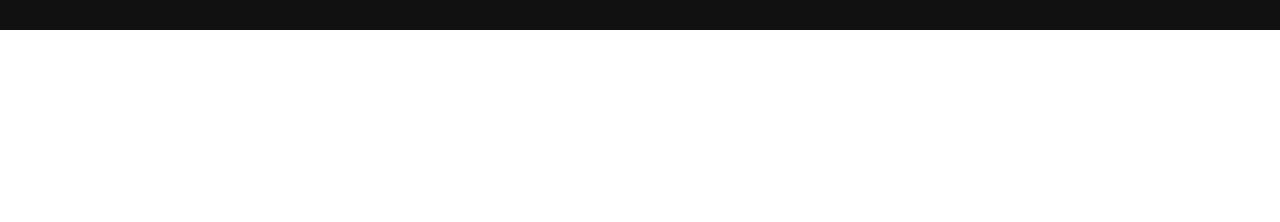
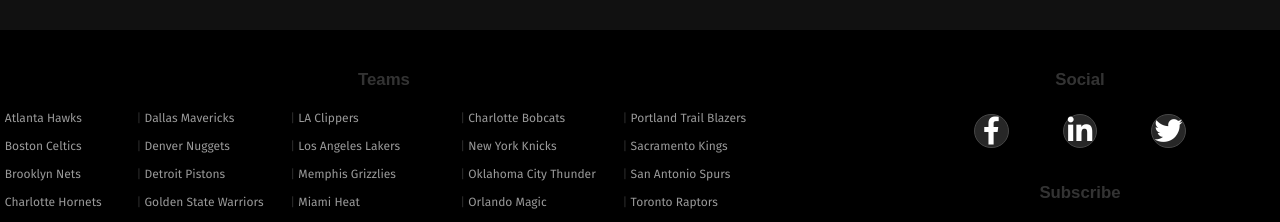
Before and after one commit to briffraff/NBA-Players-Cards, a React (Vite) app: page / in a window 1280 px wide. Shown: the part 695-917 px from the top of the page. Before the commit the page ends 800 px from the top, so only its background shows below. Built offline with nearby package versions, Linux system fonts and the light colour scheme; no server answers; the database is empty; a web font is replaced by a local one.

Commit message:
add footer; add css; export thumbnail to component; pass props; (#11)

```diff
--- a/public/assets/css/App.css
+++ b/public/assets/css/App.css
@@ -431,4 +431,149 @@
   left: 0;
   right: 0;
   bottom: 0;
+}
+
+.site-footer {
+  grid-area: logoto-footer;
+  display: flex;
+  justify-content: space-between;
+  align-items: center;
+  width: auto;
+  height: auto;
+  font-size: 12px;
+  background-color: black;
+  color: white;
+}
+.site-footer .site-wrapper {
+  display: flex;
+  justify-content: space-between;
+  margin-top: 40px;
+  margin-bottom: 60px;
+  width: 100%;
+  height: auto;
+}
+
+.teams {
+  display: flex;
+  justify-content: space-evenly;
+  margin-left: -25px;
+}
+.teams .teams-group {
+  display: flex;
+  flex-direction: column;
+}
+.teams .teams-group a {
+  padding-top: 5px;
+  color: white;
+  opacity: 0.6;
+  padding: 0 5px;
+  margin-top: 10px;
+}
+.teams .teams-group a:before {
+  content: "| ";
+  opacity: 0.3;
+}
+.teams .teams-group a:hover {
+  opacity: 1;
+  color: white;
+  background-color: #aa0b2d;
+  border-radius: 5px;
+}
+
+.footer-label {
+  text-align: center;
+  font-size: 12px;
+  opacity: 0.2;
+}
+
+.footer-teams {
+  width: 60%;
+  display: flex;
+  justify-content: space-evenly;
+  flex-direction: column;
+}
+
+.footer-social-icons {
+  width: 100%;
+  display: block;
+  justify-content: space-between;
+  flex-direction: column;
+}
+.footer-social-icons .social-icons {
+  display: flex;
+  justify-content: space-evenly;
+  align-items: center;
+  margin-top: 15px;
+}
+
+.btn {
+  display: flex;
+  justify-content: center;
+  align-items: center;
+  width: 2.3rem;
+  height: 2.3rem;
+}
+
+.btn:hover {
+  background-color: #aa0b2d;
+}
+
+.btn-outline {
+  border: 0.125rem solid rgb(70, 70, 70);
+}
+
+.btn-social {
+  border-radius: 50%;
+  font-size: 2rem;
+  color: white;
+  background-color: rgb(39, 39, 39);
+}
+
+.footer-social-subscribe {
+  width: 25%;
+  margin-right: 40px;
+  display: flex;
+  flex-direction: column;
+}
+
+.footer-subscribe-form {
+  display: block;
+  margin-top: 35px;
+}
+.footer-subscribe-form .subscribe {
+  display: flex;
+  margin-left: 50px;
+  margin-right: 50px;
+}
+.footer-subscribe-form .subscribe input[type=email] {
+  height: 2em;
+  width: 100%;
+  margin-top: 15px;
+  border: 1px solid #bec1c5;
+  transition: all 0.4s;
+  background-color: rgb(39, 39, 39);
+  color: white;
+  padding-left: 15px;
+}
+.footer-subscribe-form .subscribe input[type=email]:focus {
+  border-color: #006bb7;
+}
+.footer-subscribe-form .subscribe input[type=submit] {
+  height: 2.15em;
+  width: auto;
+  margin: 0 0.3em;
+  padding: 0 0.3em;
+  margin-top: 15px;
+  transition: all 0.4s;
+  color: white;
+  border: 1px solid #d94364;
+  border-radius: 5px;
+  background-color: #d94364;
+}
+.footer-subscribe-form .subscribe input[type=submit]:focus {
+  border-color: #d94364;
+}
+.footer-subscribe-form .subscribe input[type=submit]:hover {
+  cursor: pointer;
+  background-color: #d94364;
 }/*# sourceMappingURL=App.css.map */
--- a/public/assets/css/App.scss
+++ b/public/assets/css/App.scss
@@ -8,3 +8,4 @@
 @import "../scss/Logout";
 @import "../scss/Teams";
 @import "../scss/TeamDetails";
+@import "../scss/Footer";
--- /dev/null
+++ b/public/assets/scss/_Footer.scss
@@ -0,0 +1,161 @@
+.site-footer {
+  grid-area: logoto-footer;
+
+  display: flex;
+  justify-content: space-between;
+  align-items: center;
+  width: auto;
+  height: auto;
+
+  font-size: 12px;
+  background-color: getColor(text-s);
+  color: getColor(text-p);
+
+  .site-wrapper {
+    display: flex;
+    justify-content: space-between;
+    margin-top: 40px;
+    margin-bottom: 60px;
+
+    width: 100%;
+    height: auto;
+  }
+}
+
+.teams {
+  display: flex;
+  justify-content: space-evenly;
+  margin-left: -25px;
+
+  .teams-group {
+    display: flex;
+    flex-direction: column;
+
+    a {
+      padding-top: 5px;
+      color: getColor(text-p);
+      opacity: 0.6;
+      padding: 0 5px;
+      margin-top: 10px;
+    }
+
+    a:before {
+      content: "| ";
+      opacity: 0.3;
+    }
+
+    a:hover {
+      opacity: 1;
+      color: getColor(text-p);
+      background-color: getColor(nba-s);
+      border-radius: 5px;
+    }
+  }
+}
+
+.footer-label {
+  text-align: center;
+  font-size: 12px;
+  opacity: 0.2;
+}
+
+.footer-teams {
+  width: 60%;
+  display: flex;
+  justify-content: space-evenly;
+  flex-direction: column;
+}
+
+.footer-social-icons {
+  width: 100%;
+  display: block;
+  justify-content: space-between;
+  flex-direction: column;
+  // background-color: greenyellow;
+
+  .social-icons {
+    display: flex;
+    justify-content: space-evenly;
+    align-items: center;
+    margin-top: 15px;
+  }
+}
+
+.btn {
+  display: flex;
+  justify-content: center;
+  align-items: center;
+
+  width: 2.3rem;
+  height: 2.3rem;
+}
+
+.btn:hover {
+  background-color: getColor(nba-s);
+}
+
+.btn-outline {
+  border: 0.125rem solid rgb(70, 70, 70);
+}
+
+.btn-social {
+  border-radius: 50%;
+  font-size: 2rem;
+  color: getColor(text-p);
+  background-color: rgb(39, 39, 39);
+}
+
+.footer-social-subscribe {
+  width: 25%;
+  margin-right: 40px;
+  display: flex;
+  flex-direction: column;
+}
+
+.footer-subscribe-form {
+  display: block;
+  margin-top: 35px;
+
+  .subscribe {
+    display: flex;
+    margin-left: 50px;
+    margin-right: 50px;
+
+    input[type="email"] {
+      height: 2em;
+      width: 100%;
+      margin-top: 15px;
+      border: 1px solid #bec1c5;
+      transition: all 0.4s;
+      background-color: rgb(39, 39, 39);
+      color: getColor(text-p);
+      padding-left: 15px;
+
+      &:focus {
+        border-color: getColor(nba-p);
+      }
+    }
+
+    input[type="submit"] {
+      height: 2.15em;
+      width: auto;
+      margin: 0 0.3em;
+      padding: 0 0.3em;
+      margin-top: 15px;
+      transition: all 0.4s;
+      color: getColor(text-p);
+      border: 1px solid getColor(logo-p);
+      border-radius: 5px;
+      background-color: getColor(logo-p);
+
+      &:focus {
+        border-color: getColor(logo-p);
+      }
+
+      &:hover {
+        cursor: pointer;
+        background-color: getColor(logo-p);
+      }
+    }
+  }
+}
--- a/src/components/App.jsx
+++ b/src/components/App.jsx
@@ -1,13 +1,12 @@
-import { useState } from "react";
 import { BrowserRouter, Routes, Route } from "react-router-dom";
 
 import "../../public/assets/css/App.css";
+import AuthProvider from "../contexts/authContext";
 
 import Home from "./Home/Home";
 import Login from "./User/Login/Login";
 import Register from "./User/Register/Register";
 import Logout from "./User/Logout/Logout";
-import AuthProvider from "../contexts/authContext";
 import Teams from "./Teams/Teams";
 import TeamDetails from "./Teams/TeamDetails";
 
--- /dev/null
+++ b/src/components/Footer/Footer.jsx
@@ -0,0 +1,61 @@
+export default function Footer() {
+    const teams = [
+        ["Atlanta Hawks", "Boston Celtics", "Brooklyn Nets", "Charlotte Hornets", "Chicago Bulls", "Cleveland Cavaliers"],
+        ["Dallas Mavericks", "Denver Nuggets", "Detroit Pistons", "Golden State Warriors", "Houston Rockets", "Indiana Pacers"],
+        ["LA Clippers", "Los Angeles Lakers", "Memphis Grizzlies", "Miami Heat", "Milwaukee Bucks", "Minnesota Timberwolves"],
+        ["Charlotte Bobcats", "New York Knicks", "Oklahoma City Thunder", "Orlando Magic", "Philadelphia 76ers", "Phoenix Suns"],
+        ["Portland Trail Blazers", "Sacramento Kings", "San Antonio Spurs", "Toronto Raptors", "Utah Jazz", "Washington Wizards"]
+    ];
+
+    const socialLinks = [
+        { href: "https://www.facebook.com/nba/", icon: "fab fa-fw fa-facebook-f" },
+        { href: "https://www.instagram.com/nba/?hl=en", icon: "fab fa-fw fa-linkedin-in" },
+        { href: "https://twitter.com/NBA", icon: "fab fa-fw fa-twitter" }
+    ];
+
+    return (
+        <footer className="site-footer">
+            <div className="site-wrapper">
+                <div className="footer-teams">
+                    <div className="footer-label">
+                        <h4>Teams</h4>
+                    </div>
+                    <div className="teams">
+                        {teams.map((group, index) => (
+                            <div className="teams-group" key={index}>
+                                {group.map(team => (
+                                    <a href={`/collections/teams/${team.toLowerCase().replace(/ /g, "-")}.html`} key={team.id}>{team}</a>
+                                ))}
+                            </div>
+                        ))}
+                    </div>
+                </div>
+
+                <div className="footer-social-subscribe">
+                    <div className="footer-social-icons">
+                        <div className="footer-label">
+                            <h4>Social</h4>
+                        </div>
+                        <div className="social-icons">
+                            {socialLinks.map((link, index) => (
+                                <a className="btn btn-social btn-outline" href={link.href} key={index}>
+                                    <i className={link.icon}></i>
+                                </a>
+                            ))}
+                        </div>
+                    </div>
+
+                    <div className="footer-subscribe-form">
+                        <div className="footer-label">
+                            <h4>Subscribe</h4>
+                        </div>
+                        <div className="subscribe">
+                            <input type="email" placeholder="Your email address" />
+                            <input type="submit" value="Subscribe" />
+                        </div>
+                    </div>
+                </div>
+            </div>
+        </footer>
+    );
+}
--- a/src/components/Home/Home.jsx
+++ b/src/components/Home/Home.jsx
@@ -1,6 +1,6 @@
 import Header from "../Header/Header"
 import Teams from "../Teams/Teams";
-
+import Footer from "../Footer/Footer";
 
 export default function Home() {
     const menu = [
@@ -19,6 +19,7 @@
         <>
             <Header menu={menu} />
             <Teams />
+            <Footer />
         </>
     )
 }
--- a/src/components/Teams/TeamDetails.jsx
+++ b/src/components/Teams/TeamDetails.jsx
@@ -1,30 +1,35 @@
-import { useEffect, useState } from "react"
+import { useEffect, useState } from "react";
 import { db } from "../../service/firebase/firebase";
-import { getDocs, collection } from "firebase/firestore";
+import { getDoc, doc } from "firebase/firestore";
+import { useParams } from "react-router-dom";
 
 export default function Team() {
-    const [teams, setTeams] = useState([]);
-
-    const teamsCollectionRef = collection(db, "nba-teams");
+    const [team, setTeam] = useState(null);
+    const { id } = useParams();
 
     useEffect(() => {
-        const getTeamsList = async () => {
+        const getTeam = async () => {
             try {
-                const data = await getDocs(teamsCollectionRef)
-                const filteredData = data.docs.map((doc) => ({
-                    ...doc.data(),
-                    id: doc.id
-                }))
-                setTeams(filteredData);
+                const docRef = doc(db, "nba-teams", id);
+                const docSnap = await getDoc(docRef);
+
+                if (docSnap.exists()) {
+                    setTeam({ ...docSnap.data(), id: docSnap.id });
+                } else {
+                    console.log("No such document!");
+                }
             } catch (error) {
-                console.log(error)
+                console.log(error);
             }
         }
-        getTeamsList();
-    }, []);
+        getTeam();
+    }, [id]);
+
+    if (!team) {
+        return <div>Loading...</div>;
+    }
 
     return (
-        teams.map((team) => (
         <>
             <div className="site-wrapper">
                 <section className="site-media" style={{ backgroundImage: `url(${team.logo})` }}>
@@ -48,6 +53,5 @@
                 </div>
             </div>
         </>
-        ))
     )
 }
--- /dev/null
+++ b/src/components/Teams/TeamThumbnail.jsx
@@ -0,0 +1,16 @@
+import { Link } from "react-router-dom";
+
+export default function TeamThumbnail({
+    team
+}) {
+    return (
+        <>
+            <div className="team-card">
+                <img src={team.thumbnail} alt={team.name} />
+                <Link to={`/team/${team.id}`}>
+                    <p className="card-name">{team.name}</p>
+                </Link>
+            </div>
+        </>
+    )
+}
```
Also changed, not shown: src/components/Teams/Teams.jsx (+2 -7 lines), 1 other file (tests, documents, lock files or other folders). Lines whose indentation alone changed are shown as unchanged.
